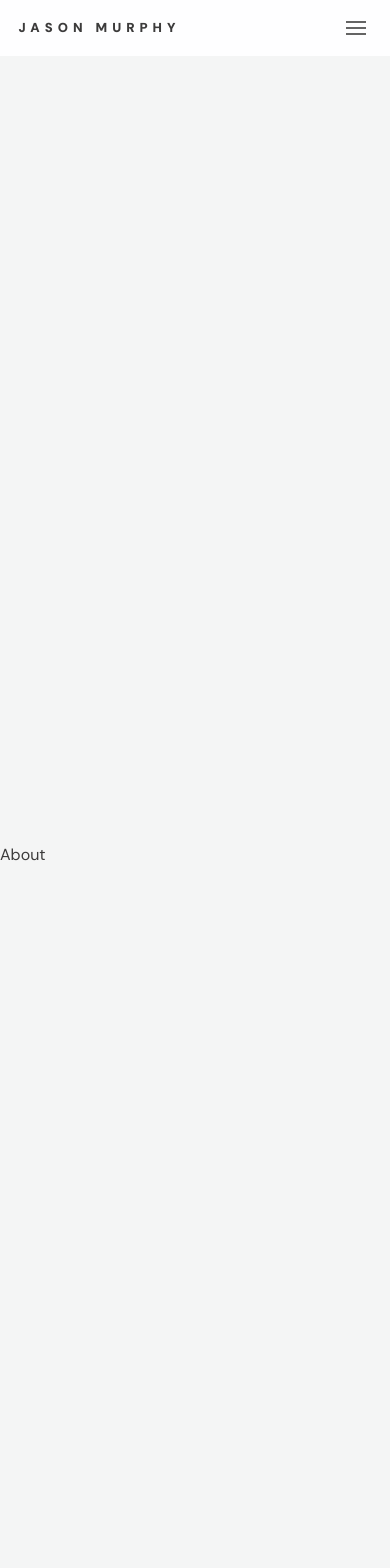
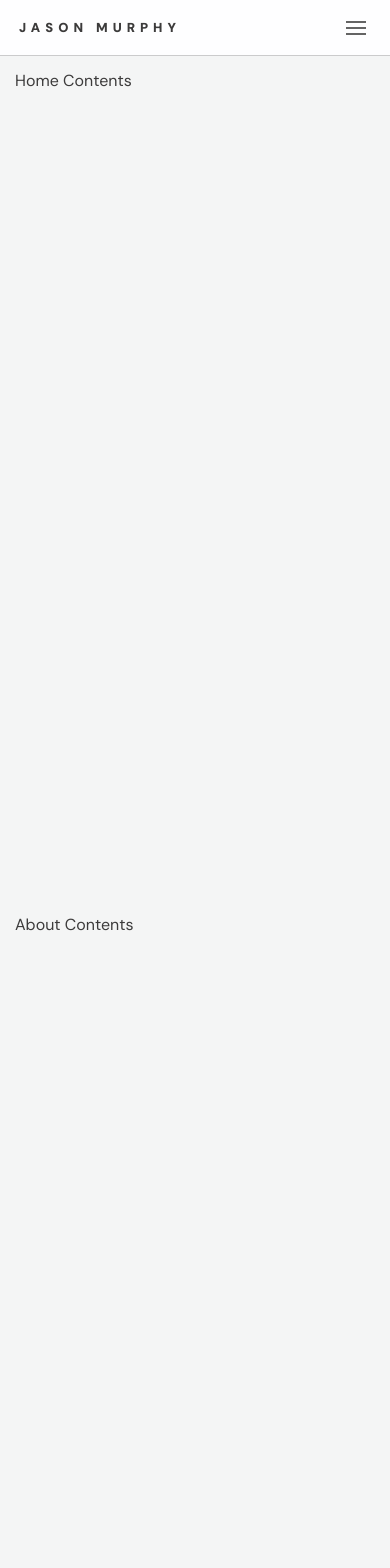
Before and after one commit to Jasonbm76/jasonbmurphy_tech, a React (Vite) app: page / in a window 390 px wide. Shown: the top 1568 px of the page. Built offline with nearby package versions, Linux system fonts and the light colour scheme.

Commit message:
Modify navigation and start creating content sections

```diff
--- a/src/App.jsx
+++ b/src/App.jsx
@@ -16,20 +16,31 @@ const App = () => {
   return (
     <React.Fragment>
       <Container maxWidth="xl" disableGutters>
-        <Box component="section">
+        <Box component="section" id="home">
           <Header />
+          <Box component="main" className="sectionContent">
+            Home Contents
+          </Box>
         </Box>
         <Box component="section" id="about">
-          About
+          <Box component="main" className="sectionContent">
+            About Contents
+          </Box>
         </Box>
         <Box component="section" id="resume">
-          Resume
+          <Box component="main" className="sectionContent">
+            Resume Contents
+          </Box>
         </Box>
         <Box component="section" id="projects">
-          Projects
+          <Box component="main" className="sectionContent">
+            Projects Contents
+          </Box>
         </Box>
         <Box component="section" id="contact">
-          Contact
+          <Box component="main" className="sectionContent">
+            Contact Contents
+          </Box>
         </Box>
       </Container>
     </React.Fragment>
--- a/src/app.scss
+++ b/src/app.scss
@@ -1,6 +1,6 @@
 html {
-  // scroll-snap-type: y mandatory;
-  // scroll-behavior: smooth;
+  scroll-snap-type: y mandatory;
+  scroll-behavior: smooth;
   background-color: #f4f5f5;
 }
 
@@ -26,9 +26,13 @@ section {
   margin: 0;
   height: 100vh;
   width: 100vw;
-  // scroll-snap-align: start;
+  scroll-snap-align: start;
   overflow: hidden;
   background-color: transparent;
+
+  .sectionContent {
+    padding: 70px 15px 15px 15px;
+  }
 }
 
 // @mixin mobile {
--- a/src/components/header/Header.jsx
+++ b/src/components/header/Header.jsx
@@ -6,18 +6,10 @@ import Typography from '@mui/material/Box';
 import React from 'react';
 import { Sling as Hamburger } from 'hamburger-react';
 import { useState } from 'react';
+import HomeOutlinedIcon from '@mui/icons-material/HomeOutlined';
+import Divider from '@mui/material/Divider';
 
 const Links = ['about', 'resume', 'projects', 'contact'];
-
-const LinkItem = ({ href, title }) => {
-  return (
-    <li>
-      <motion.a href={href} title={title} initial={{ opacity: 0 }} animate={{ opacity: 1 }} transition={{ duration: 0.5, delay: 0.5 }}>
-        {title}
-      </motion.a>
-    </li>
-  );
-};
 
 const Spacer = () => {
   return <Box component="span" sx={{ mx: 1 }} />;
@@ -25,6 +17,20 @@ const Spacer = () => {
 
 const Header = () => {
   const [isOpen, setOpen] = useState(false);
+
+  const handleClick = () => {
+    setOpen(false);
+  };
+
+  const LinkItem = ({ href, title }) => {
+    return (
+      <li>
+        <a href={href} title={title} onClick={() => handleClick()}>
+          {title}
+        </a>
+      </li>
+    );
+  };
 
   return (
     <header>
@@ -44,22 +50,30 @@ const Header = () => {
 
           <div className="mobileNavMenu" style={{ display: isOpen ? 'block' : 'none' }}>
             <ul>
+              <LinkItem href="#" title="Home" />
+              <Divider component="li" />
               {Links.map((link, index) => (
                 <React.Fragment key={`spacer-${index}`}>
                   <LinkItem href={`#${link}`} title={link} key={index} />
+                  <Divider component="li" />
                 </React.Fragment>
               ))}
             </ul>
           </div>
         </div>
-        <ul className="desktopNavMenu">
+
+        <motion.ul className="desktopNavMenu" initial={{ opacity: 0 }} animate={{ opacity: 1 }} transition={{ duration: 0.5, delay: 0.5 }}>
+          <Link href="#" title="Home" color="inherit">
+            <HomeOutlinedIcon />
+          </Link>
+          <Spacer />
           {Links.map((link, index) => (
             <React.Fragment key={`spacer-${index}`}>
               <LinkItem href={`#${link}`} title={link} key={index} />
               <Spacer key={`spacer-${index}`} />
             </React.Fragment>
           ))}
-        </ul>
+        </motion.ul>
       </div>
     </header>
   );
--- a/src/components/header/header.scss
+++ b/src/components/header/header.scss
@@ -7,13 +7,15 @@ header {
   align-items: center;
   // background-color: rgba(0, 0, 0, 0.5);
   background-color: #fefeff;
-  border-bottom: solid 1px rgba(255, 255, 255, 0.2);
+  border-bottom: solid 1px rgba(0, 0, 0, 0.2);
   padding: 0;
   margin: 0;
   font-family: 'Raleway', sans-serif;
   font-optical-sizing: auto;
   font-size: 12px;
   letter-spacing: 5px;
+  position: fixed;
+  color: #3c3b3b;
 
   .logoContainer {
     display: flex;
@@ -23,7 +25,11 @@ header {
     min-width: 200px;
     padding: 0;
     margin: 0;
-    border-right: solid 1px rgba(255, 255, 255, 0.2);
+    border-right: solid 1px rgba(0, 0, 0, 0.2);
+
+    @media (max-width: 899px) {
+      border: none;
+    }
 
     h1 {
       display: flex;
@@ -33,7 +39,7 @@ header {
       display: flex;
       font-size: 13px;
       font-weight: 900;
-      color: #3c3b3b;
+      color: inherit;
 
       a {
         font-weight: bolder;
@@ -62,20 +68,20 @@ header {
         // flex-direction: column;
         // gap: 20px;
         display: fixed;
-        width: 200px;
+        width: 150px;
         height: 100vh;
         position: absolute;
-        top: 57px;
+        top: 55px;
         bottom: 0;
         right: 0;
         border-left: solid 1px rgba(0, 0, 0, 0.2);
         background-color: #fefeff;
-        padding: 10px;
+        padding: 10px 15px;
 
         ul {
           list-style: none;
           margin: 0;
-          padding-left: 30px;
+          padding: 0;
           display: block;
           // display: flex;
           // align-items: center;
@@ -85,7 +91,7 @@ header {
           li {
             width: 100%;
             display: block;
-            line-height: 20px;
+            line-height: 30px;
             text-transform: uppercase;
           }
         }
@@ -110,6 +116,7 @@ header {
 
           a {
             padding: 0;
+            color: inherit;
           }
 
           a:hover {
```
